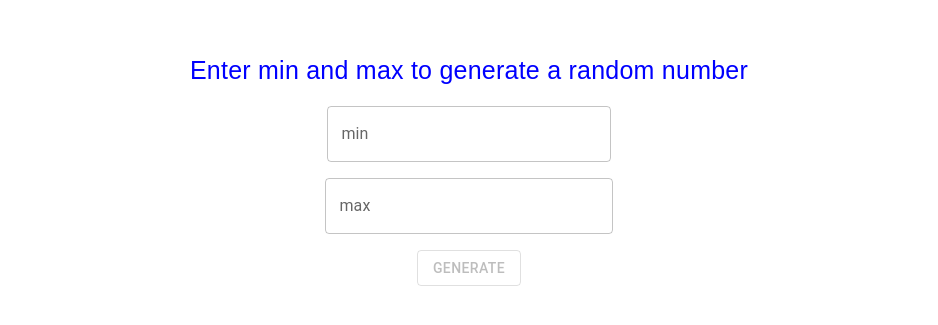
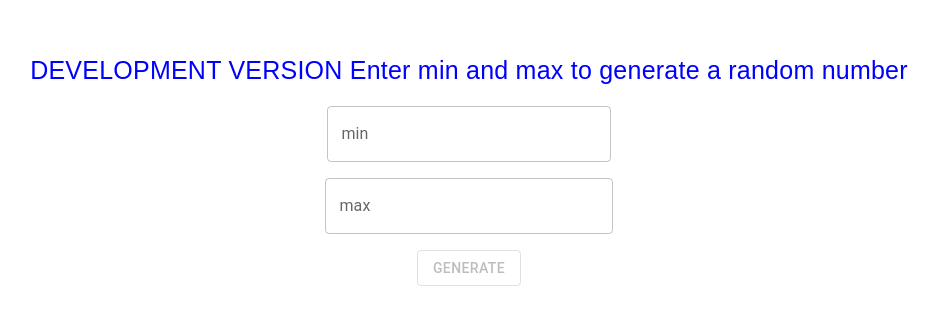
Before and after one commit to hzville/Full-stack-open-part-11-custom-app, a React (Vite) app in the folder frontend/: page / in a window 1280 px wide. Shown: the part 239-564 px from the top of the page, without its empty margins (171-1109 px from the left). Built offline with nearby package versions, Linux system fonts and the light colour scheme; no server answers.

Commit message:
add stage and prod deployment config

```diff
--- a/frontend/src/components/InputMinMax.tsx
+++ b/frontend/src/components/InputMinMax.tsx
@@ -34,7 +34,7 @@ const InputMinMax = ({ setGeneratedNumber }: InputMinMaxProps) => {
   return (
     <>
       <Typography sx={styles.header} data-testid="header">
-        Enter min and max to generate a random number
+        DEVELOPMENT VERSION Enter min and max to generate a random number
       </Typography>
       <OutlinedInput
         type="number"
```
